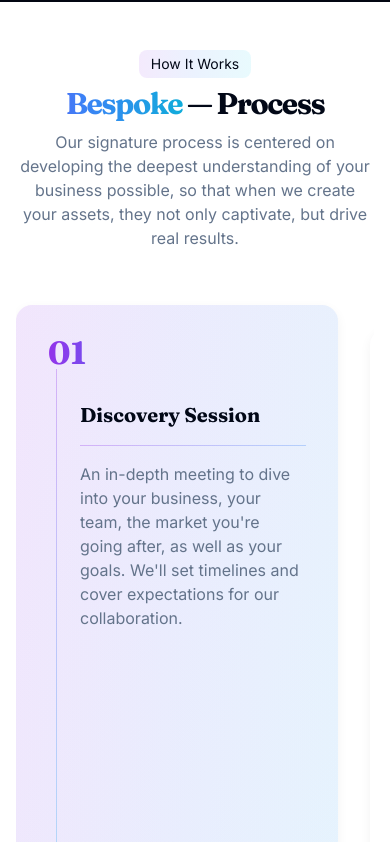
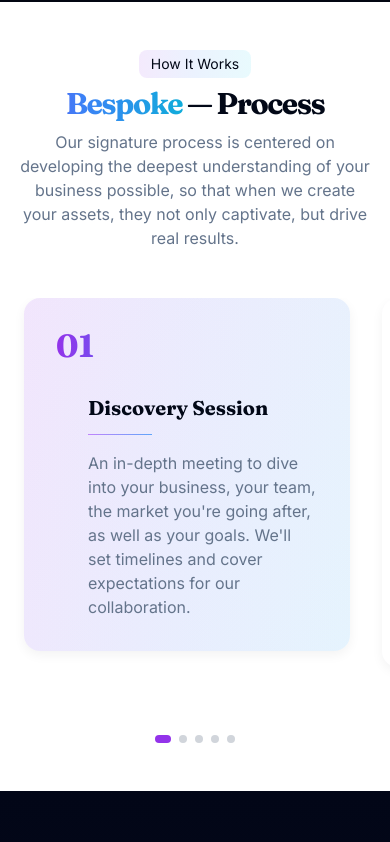
Before and after one commit to bsegev/nextstage-3.0, a Next.js app: page / in a window 390 px wide. Shown: the part 7423-8265 px from the top of the page. Built offline with nearby package versions, Linux system fonts and the light colour scheme.

Commit message:
Implement strict snap scrolling for process steps on mobile

```diff
--- a/app/components/process.tsx
+++ b/app/components/process.tsx
@@ -1,20 +1,28 @@
 "use client"
 
-import { useState, useEffect, useRef, TouchEvent } from "react"
+import { useState, useEffect, useRef } from "react"
 import { motion, useInView } from "framer-motion"
+
+// Add CSS to hide scrollbars
+const scrollbarHideStyles = {
+  scrollbarWidth: 'none' as const,
+  msOverflowStyle: 'none' as const,
+  WebkitOverflowScrolling: 'touch' as const,
+  '&::-webkit-scrollbar': {
+    display: 'none'
+  }
+}
 
 export function Process() {
   const [activeStep, setActiveStep] = useState(1)
   const [isMobile, setIsMobile] = useState(false)
   const [showIndicator, setShowIndicator] = useState(false)
-  const [showSwipeHint, setShowSwipeHint] = useState(false)
   const indicatorTimeoutRef = useRef<ReturnType<typeof setTimeout>>(null)
-  const swipeHintTimeoutRef = useRef<ReturnType<typeof setTimeout>>(null)
   const containerRef = useRef<HTMLDivElement>(null)
   const sectionRef = useRef(null)
   const stepRefs = useRef<(HTMLDivElement | null)[]>([])
+  const carouselRef = useRef<HTMLDivElement>(null)
   const isInView = useInView(sectionRef, { amount: 0.3, once: true })
-  const touchStartY = useRef<number | null>(null)
 
   // Reset indicator timeout when step changes
   useEffect(() => {
@@ -55,101 +63,78 @@ export function Process() {
     }
   }, [])
 
-  // Set up intersection observers for mobile steps
+  // Handle scroll snap on mobile
   useEffect(() => {
-    if (!isMobile) return
+    if (!isMobile || !carouselRef.current) return
 
-    const options = {
-      root: null,
-      rootMargin: "0px",
-      threshold: 0.6,
+    let isScrolling = false
+    let startX = 0
+    let startScrollLeft = 0
+
+    const handleTouchStart = (e: TouchEvent) => {
+      if (!carouselRef.current) return
+      isScrolling = true
+      startX = e.touches[0].pageX
+      startScrollLeft = carouselRef.current.scrollLeft
     }
 
-    const observer = new IntersectionObserver((entries) => {
-      entries.forEach((entry) => {
-        if (entry.isIntersecting) {
-          const stepIndex = stepRefs.current.findIndex(ref => ref === entry.target)
-          if (stepIndex !== -1) {
-            setActiveStep(stepIndex + 1)
+    const handleTouchMove = (e: TouchEvent) => {
+      if (!isScrolling || !carouselRef.current) return
+      e.preventDefault() // Prevent default scrolling behavior
 
-            // Smooth scroll to the active step
-            entry.target.scrollIntoView({
-              behavior: 'smooth',
-              block: 'center'
-            });
+      const x = e.touches[0].pageX
+      const walk = x - startX
+      carouselRef.current.scrollLeft = startScrollLeft - walk
+    }
+
+    const handleTouchEnd = () => {
+      if (!isScrolling || !carouselRef.current) return
+      isScrolling = false
+
+      const itemWidth = carouselRef.current.offsetWidth
+      const currentPosition = carouselRef.current.scrollLeft
+      const currentIndex = Math.round(currentPosition / itemWidth)
+
+      // Snap to the nearest step
+      carouselRef.current.scrollTo({
+        left: currentIndex * itemWidth,
+        behavior: 'smooth'
+      })
+
+      // Update active step
+      setActiveStep(currentIndex + 1)
+    }
+
+    const carousel = carouselRef.current
+    carousel.addEventListener('touchstart', handleTouchStart, { passive: false })
+    carousel.addEventListener('touchmove', handleTouchMove, { passive: false })
+    carousel.addEventListener('touchend', handleTouchEnd)
+
+    return () => {
+      if (carousel) {
+        carousel.removeEventListener('touchstart', handleTouchStart)
+        carousel.removeEventListener('touchmove', handleTouchMove)
+        carousel.removeEventListener('touchend', handleTouchEnd)
       }
     }
+  }, [isMobile, activeStep])
+
+  // Scroll to active step when it changes
+  useEffect(() => {
+    if (!isMobile || !carouselRef.current) return
+
+    const scrollToStep = (stepIndex: number) => {
+      if (!carouselRef.current) return
+
+      const itemWidth = carouselRef.current.offsetWidth
+      carouselRef.current.scrollTo({
+        left: (stepIndex - 1) * itemWidth,
+        behavior: 'smooth'
       })
-    }, options)
-
-    stepRefs.current.forEach((ref) => {
-      if (ref) observer.observe(ref)
-    })
-
-    return () => observer.disconnect()
-  }, [isMobile])
-
-  // Show swipe hint when section comes into view on mobile
-  useEffect(() => {
-    if (isInView && isMobile) {
-      // Show swipe hint after a short delay
-      swipeHintTimeoutRef.current = setTimeout(() => {
-        setShowSwipeHint(true)
-
-        // Hide swipe hint after 3 seconds
-        swipeHintTimeoutRef.current = setTimeout(() => {
-          setShowSwipeHint(false)
-        }, 3000)
-      }, 1000)
     }
 
-    return () => {
-      if (swipeHintTimeoutRef.current) {
-        clearTimeout(swipeHintTimeoutRef.current)
-      }
-    }
-  }, [isInView, isMobile])
-
-  // Handle touch events for swiping
-  const handleTouchStart = (e: TouchEvent<HTMLDivElement>) => {
-    if (!isMobile) return
-    touchStartY.current = e.touches[0].clientY
-  }
-
-  const handleTouchEnd = (e: TouchEvent<HTMLDivElement>) => {
-    if (!isMobile || touchStartY.current === null) return
-
-    const touchEndY = e.changedTouches[0].clientY
-    const diff = touchStartY.current - touchEndY
-    const threshold = 50 // Minimum swipe distance to trigger navigation
-
-    if (Math.abs(diff) > threshold) {
-      if (diff > 0 && activeStep < processSteps.length) {
-        // Swiped up - go to next step
-        navigateToStep(activeStep + 1)
-      } else if (diff < 0 && activeStep > 1) {
-        // Swiped down - go to previous step
-        navigateToStep(activeStep - 1)
-      }
-    }
-
-    touchStartY.current = null
-  }
-
-  // Navigate to a specific step
-  const navigateToStep = (stepNumber: number) => {
-    if (stepNumber < 1 || stepNumber > processSteps.length) return
-
-    setActiveStep(stepNumber)
-    const targetStep = stepRefs.current[stepNumber - 1]
-
-    if (targetStep) {
-      targetStep.scrollIntoView({
-        behavior: 'smooth',
-        block: 'center'
-      })
-    }
-  }
+    scrollToStep(activeStep)
+  }, [activeStep, isMobile])
 
   const processSteps = [
     {
@@ -207,12 +192,72 @@ export function Process() {
           </div>
         </motion.div>
 
+        {isMobile ? (
+          // Mobile carousel view
+          <div className="relative">
+            <div
+              ref={carouselRef}
+              className="flex overflow-x-hidden snap-x snap-mandatory -mx-4 px-4 pb-4 touch-pan-x"
+              style={scrollbarHideStyles}
+            >
+              {processSteps.map((step, index) => (
+                <div
+                  key={step.number}
+                  ref={(el) => { stepRefs.current[index] = el }}
+                  className="flex-shrink-0 w-full snap-center px-2"
+                  style={{ scrollSnapAlign: 'center', scrollSnapStop: 'always' }}
+                >
+                  <motion.div
+                    initial={{ opacity: 0, y: 20 }}
+                    animate={isInView ? {
+                      opacity: 1,
+                      y: 0,
+                      transition: {
+                        duration: 0.8,
+                        delay: 0.2 + index * 0.1,
+                        ease: [0.22, 1, 0.36, 1]
+                      }
+                    } : { opacity: 0, y: 20 }}
+                    className={`process-step ${activeStep === index + 1 ? "active" : ""}`}
+                  >
+                    <div className={`process-step-inner relative z-10 rounded-lg p-6 h-full transition-all duration-500 ${
+                      activeStep === index + 1
+                        ? "bg-gradient-to-r from-purple-600/5 via-blue-500/5 to-cyan-400/5 shadow-lg"
+                        : "bg-white"
+                    }`}>
+                      <div className="process-number font-serif text-4xl font-bold text-purple-600">{step.number}</div>
+                      <div className="process-content pl-8 mt-4">
+                        <h3 className="text-xl font-bold font-serif">{step.title}</h3>
+                        <div className="h-px w-16 bg-gradient-to-r from-purple-400 to-blue-400 my-3"></div>
+                        <p className="text-muted-foreground mt-4">{step.description}</p>
+                      </div>
+                    </div>
+                  </motion.div>
+                </div>
+              ))}
+            </div>
+
+            {/* Navigation dots */}
+            <div className="flex justify-center mt-6 space-x-2">
+              {processSteps.map((_, index) => (
+                <button
+                  key={index}
+                  onClick={() => setActiveStep(index + 1)}
+                  className={`w-2 h-2 rounded-full transition-all duration-300 ${
+                    activeStep === index + 1
+                      ? "bg-purple-600 w-4"
+                      : "bg-gray-300"
+                  }`}
+                  aria-label={`Go to step ${index + 1}`}
+                />
+              ))}
+            </div>
+          </div>
+        ) : (
+          // Desktop view
           <div
             ref={containerRef}
-          className={`process-container relative ${isMobile ? 'space-y-6 overflow-y-auto scroll-smooth snap-y snap-mandatory' : ''}`}
-          style={isMobile ? { scrollSnapType: 'y mandatory', height: 'calc(100vh - 200px)', overflowY: 'auto', paddingBottom: '2rem' } : {}}
-          onTouchStart={handleTouchStart}
-          onTouchEnd={handleTouchEnd}
+            className="process-container relative"
           >
             {processSteps.map((step, index) => (
               <motion.div
@@ -228,14 +273,14 @@ export function Process() {
                     ease: [0.22, 1, 0.36, 1]
                   }
                 } : { opacity: 0, y: 20 }}
-              className={`process-step ${activeStep === index + 1 ? "active" : ""} ${isMobile ? 'snap-start snap-always min-h-[80vh] flex items-center' : ''}`}
-              onMouseEnter={() => !isMobile && setActiveStep(index + 1)}
+                className={`process-step ${activeStep === index + 1 ? "active" : ""}`}
+                onMouseEnter={() => setActiveStep(index + 1)}
               >
                 <div className={`process-step-inner relative z-10 rounded-lg p-6 transition-all duration-500 ${
                   activeStep === index + 1
                     ? "bg-gradient-to-r from-purple-600/5 via-blue-500/5 to-cyan-400/5 shadow-lg"
                     : "bg-white hover:bg-slate-50"
-              } ${isMobile ? 'w-full' : ''}`}>
+                }`}>
                   <div className="process-number font-serif text-4xl font-bold text-purple-600">{step.number}</div>
                   <motion.div
                     className="process-content pl-8"
@@ -265,57 +310,12 @@ export function Process() {
                   ease: [0.22, 1, 0.36, 1]
                 }
               } : { scaleY: 0 }}
-            className="absolute left-[2.5rem] top-0 bottom-0 w-px bg-gray-200 -z-10 origin-top hidden md:block"
+              className="absolute left-[2.5rem] top-0 bottom-0 w-px bg-gray-200 -z-10 origin-top"
             />
           </div>
-
-        {/* Swipe hint for mobile */}
-        {isMobile && (
-          <motion.div
-            initial={{ opacity: 0 }}
-            animate={{
-              opacity: showSwipeHint ? 1 : 0,
-              transition: { duration: 0.3 }
-            }}
-            className="fixed inset-x-0 top-1/2 z-50 flex justify-center pointer-events-none"
-          >
-            <div className="bg-white/80 backdrop-blur-sm px-4 py-3 rounded-xl shadow-lg border border-gray-200/50 text-center">
-              <div className="flex flex-col items-center space-y-2">
-                <div className="text-gray-600 text-sm font-medium">Swipe to navigate</div>
-                <div className="flex items-center justify-center space-x-2">
-                  <motion.div
-                    animate={{
-                      y: [0, -8, 0],
-                      transition: {
-                        repeat: Infinity,
-                        duration: 1.5,
-                        repeatType: "loop"
-                      }
-                    }}
-                    className="text-purple-600 text-lg"
-                  >
-                    ↑
-                  </motion.div>
-                  <motion.div
-                    animate={{
-                      y: [0, 8, 0],
-                      transition: {
-                        repeat: Infinity,
-                        duration: 1.5,
-                        repeatType: "loop"
-                      }
-                    }}
-                    className="text-purple-600 text-lg"
-                  >
-                    ↓
-                  </motion.div>
-                </div>
-              </div>
-            </div>
-          </motion.div>
         )}
 
-        {/* Mobile progress indicator with navigation buttons */}
+        {/* Mobile progress indicator */}
         {isMobile && (
           <motion.div
             initial={{ opacity: 0, y: 20 }}
@@ -329,26 +329,10 @@ export function Process() {
             }}
             className="fixed inset-x-0 bottom-6 z-50 flex justify-center pointer-events-none"
           >
-            <div className="bg-white/80 backdrop-blur-sm px-4 py-2 rounded-full shadow-lg border border-gray-200/50 pointer-events-auto">
-              <div className="flex items-center space-x-4 text-sm whitespace-nowrap">
-                <button
-                  onClick={() => navigateToStep(activeStep - 1)}
-                  disabled={activeStep === 1}
-                  className={`w-6 h-6 rounded-full flex items-center justify-center ${activeStep === 1 ? 'text-gray-300' : 'text-gray-600'}`}
-                >
-                  ←
-                </button>
-                <div className="flex items-center space-x-2">
+            <div className="bg-white/80 backdrop-blur-sm px-4 py-2 rounded-full shadow-lg border border-gray-200/50">
+              <div className="flex items-center space-x-2 text-sm whitespace-nowrap">
                 <div className="w-1 h-1 rounded-full bg-purple-600"></div>
                 <span className="text-gray-600">Step {activeStep} of {processSteps.length}</span>
-                </div>
-                <button
-                  onClick={() => navigateToStep(activeStep + 1)}
-                  disabled={activeStep === processSteps.length}
-                  className={`w-6 h-6 rounded-full flex items-center justify-center ${activeStep === processSteps.length ? 'text-gray-300' : 'text-gray-600'}`}
-                >
-                  →
-                </button>
               </div>
             </div>
           </motion.div>
```
Lines whose indentation alone changed are shown as unchanged.
